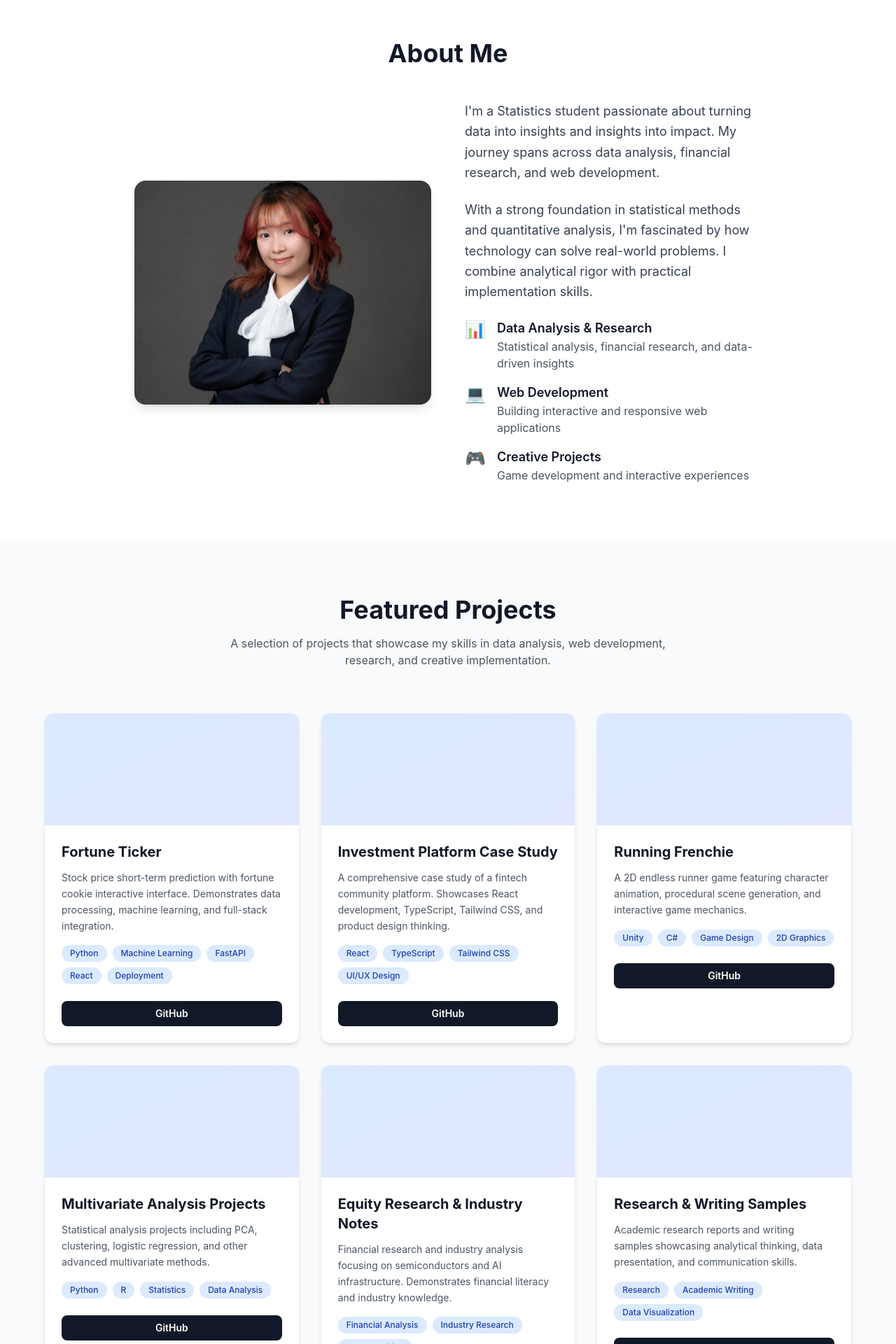
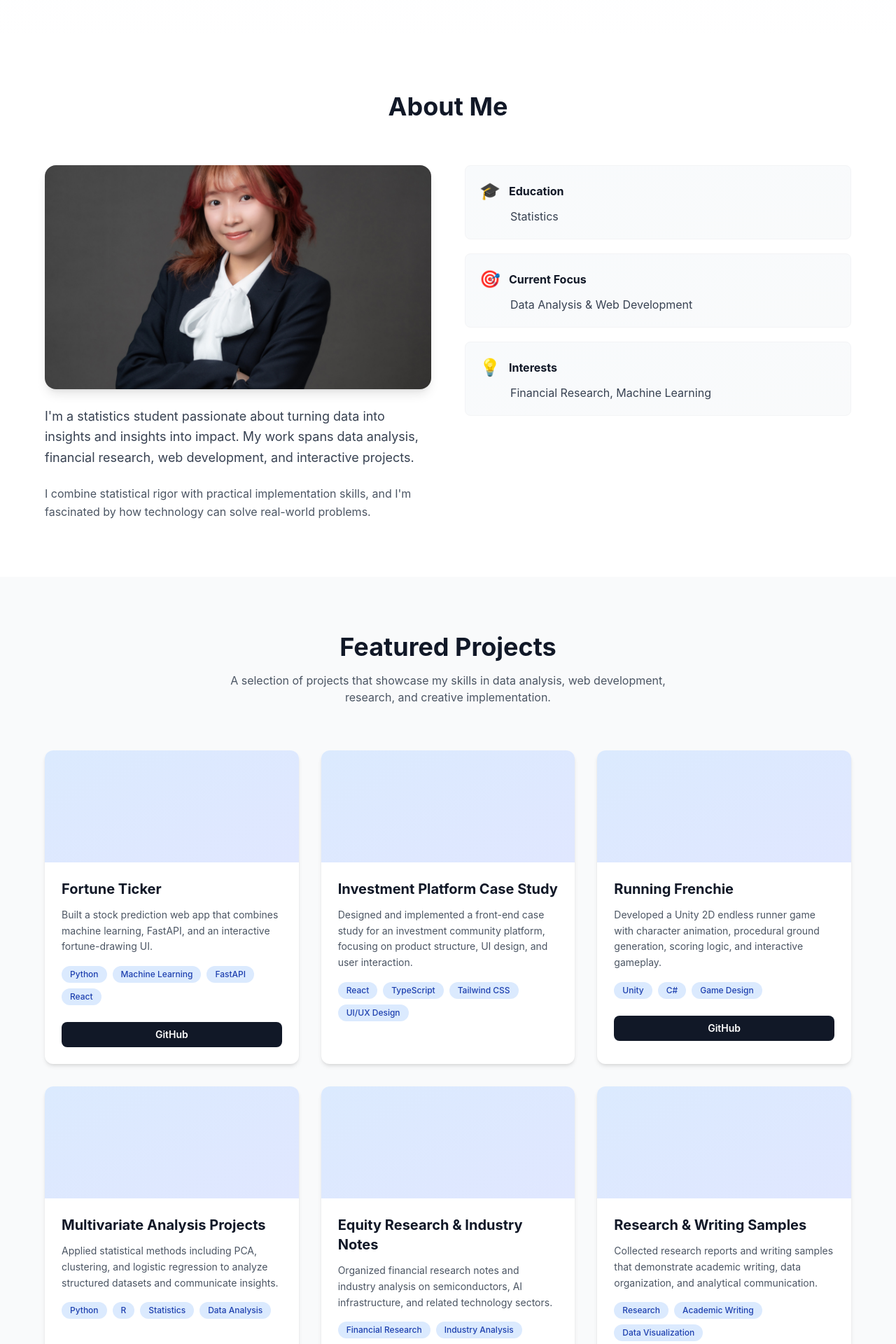
Before and after one commit to Ellen-Fang/ellen-fang-portfolio, a React (Vite) app: page / in a window 1280 px wide. Shown: the part 460-2380 px from the top of the page at 70% size. Built offline with nearby package versions, Linux system fonts and the light colour scheme.

Commit message:
Polish portfolio content and layout

```diff
--- a/src/components/About.jsx
+++ b/src/components/About.jsx
@@ -1,54 +1,57 @@
 import React from 'react'
 
 function About() {
+  const highlights = [
+    {
+      title: 'Education',
+      content: 'Statistics',
+      icon: '🎓'
+    },
+    {
+      title: 'Current Focus',
+      content: 'Data Analysis & Web Development',
+      icon: '🎯'
+    },
+    {
+      title: 'Interests',
+      content: 'Financial Research, Machine Learning',
+      icon: '💡'
+    }
+  ]
+
   return (
     <section id="about" className="py-20 px-4 bg-white">
-      <div className="max-w-4xl mx-auto">
-        <h2 className="text-4xl font-bold text-gray-900 mb-12 text-center">About Me</h2>
+      <div className="max-w-6xl mx-auto">
+        <h2 className="text-4xl font-bold text-gray-900 mb-16 text-center">About Me</h2>
 
-        <div className="grid md:grid-cols-2 gap-12 items-center">
-          <div>
+        <div className="grid md:grid-cols-2 gap-12">
+          <div className="space-y-6">
             <img
               src="/profile.jpg"
               alt="Ellen Fang"
-              className="rounded-2xl w-full h-64 md:h-80 object-cover shadow-lg"
+              className="rounded-2xl w-full h-80 object-cover shadow-lg"
             />
+            <p className="text-lg text-gray-700 leading-relaxed">
+              I'm a statistics student passionate about turning data into insights and insights into impact. My work spans data analysis, financial research, web development, and interactive projects.
+            </p>
+            <p className="text-gray-600 leading-relaxed">
+              I combine statistical rigor with practical implementation skills, and I'm fascinated by how technology can solve real-world problems.
+            </p>
           </div>
 
-          <div className="space-y-6">
-            <p className="text-lg text-gray-700 leading-relaxed">
-              I'm a Statistics student passionate about turning data into insights and insights into impact. My journey spans across data analysis, financial research, and web development.
-            </p>
-
-            <p className="text-lg text-gray-700 leading-relaxed">
-              With a strong foundation in statistical methods and quantitative analysis, I'm fascinated by how technology can solve real-world problems. I combine analytical rigor with practical implementation skills.
-            </p>
-
-            <div className="space-y-4">
-              <div className="flex items-start space-x-4">
-                <div className="text-2xl">📊</div>
-                <div>
-                  <h3 className="font-semibold text-gray-900 text-lg">Data Analysis & Research</h3>
-                  <p className="text-gray-600">Statistical analysis, financial research, and data-driven insights</p>
+          <div className="space-y-5">
+            {highlights.map((item, idx) => (
+              <div
+                key={idx}
+                className="bg-gradient-to-br from-slate-50 to-gray-50 rounded-lg p-5 border border-gray-100 hover:border-blue-300 transition-colors"
+              >
+                <div className="flex items-center space-x-3 mb-2">
+                  <span className="text-2xl">{item.icon}</span>
+                  <h3 className="font-bold text-gray-900">{item.title}</h3>
                 </div>
+                <p className="text-gray-700 ml-11">{item.content}</p>
               </div>
-
-              <div className="flex items-start space-x-4">
-                <div className="text-2xl">💻</div>
-                <div>
-                  <h3 className="font-semibold text-gray-900 text-lg">Web Development</h3>
-                  <p className="text-gray-600">Building interactive and responsive web applications</p>
-                </div>
-              </div>
-
-              <div className="flex items-start space-x-4">
-                <div className="text-2xl">🎮</div>
-                <div>
-                  <h3 className="font-semibold text-gray-900 text-lg">Creative Projects</h3>
-                  <p className="text-gray-600">Game development and interactive experiences</p>
-                </div>
-              </div>
-            </div>
+            ))}
           </div>
         </div>
       </div>
--- a/src/components/Contact.jsx
+++ b/src/components/Contact.jsx
@@ -9,29 +9,21 @@ function Contact() {
           I'm always interested in discussing new projects and opportunities. Feel free to reach out!
         </p>
 
-        <div className="grid md:grid-cols-2 gap-8">
-          {/* Email */}
-          <a
-            href="mailto:runyusheng@gmail.com"
-            className="bg-gradient-to-br from-blue-50 to-blue-100 rounded-xl p-8 text-center hover:shadow-lg transition-shadow"
-          >
-            <div className="text-4xl mb-4">✉️</div>
-            <h3 className="text-lg font-bold text-gray-900 mb-2">Email</h3>
-            <p className="text-gray-700 break-all">runyusheng@gmail.com</p>
-          </a>
-
-          {/* GitHub */}
+        <div className="flex flex-col items-center">
           <a
             href="https://github.com/Ellen-Fang"
             target="_blank"
             rel="noopener noreferrer"
-            className="bg-gradient-to-br from-slate-50 to-slate-100 rounded-xl p-8 text-center hover:shadow-lg transition-shadow"
+            className="bg-gradient-to-br from-slate-50 to-slate-100 rounded-xl p-8 text-center hover:shadow-lg transition-shadow w-full md:w-96"
           >
             <div className="text-4xl mb-4">🐙</div>
             <h3 className="text-lg font-bold text-gray-900 mb-2">GitHub</h3>
             <p className="text-gray-700">Ellen-Fang</p>
           </a>
 
+          <p className="text-gray-600 text-center mt-6 max-w-md">
+            Feel free to explore my projects on GitHub. For other inquiries, you can reach out directly.
+          </p>
         </div>
       </div>
     </section>
--- a/src/components/Hero.jsx
+++ b/src/components/Hero.jsx
@@ -4,11 +4,14 @@ function Hero() {
   return (
     <section className="pt-32 pb-20 px-4 bg-gradient-to-b from-slate-50 to-white">
       <div className="max-w-4xl mx-auto text-center">
-        <h1 className="text-5xl md:text-7xl font-bold text-gray-900 mb-6">
+        <h1 className="text-5xl md:text-7xl font-bold text-gray-900 mb-4">
           Ellen Fang
         </h1>
-        <p className="text-xl md:text-2xl text-gray-600 mb-12 leading-relaxed">
+        <p className="text-lg md:text-xl text-gray-500 mb-6 leading-relaxed">
           Statistics Student | Data Analysis | Financial Research | Web Development
+        </p>
+        <p className="text-xl md:text-2xl text-gray-700 mb-12 leading-relaxed font-light max-w-3xl mx-auto">
+          Building projects across data analysis, financial research, web development, and interactive applications.
         </p>
 
         <div className="flex flex-col sm:flex-row gap-4 justify-center items-center">
--- a/src/components/Projects.jsx
+++ b/src/components/Projects.jsx
@@ -5,50 +5,50 @@ function Projects() {
     {
       id: 1,
       title: 'Fortune Ticker',
-      description: 'Stock price short-term prediction with fortune cookie interactive interface. Demonstrates data processing, machine learning, and full-stack integration.',
-      technologies: ['Python', 'Machine Learning', 'FastAPI', 'React', 'Deployment'],
+      description: 'Built a stock prediction web app that combines machine learning, FastAPI, and an interactive fortune-drawing UI.',
+      technologies: ['Python', 'Machine Learning', 'FastAPI', 'React'],
       github: 'https://github.com/Ellen-Fang/Fortune-Ticker',
-      demo: '#',
+      demo: null,
     },
     {
       id: 2,
       title: 'Investment Platform Case Study',
-      description: 'A comprehensive case study of a fintech community platform. Showcases React development, TypeScript, Tailwind CSS, and product design thinking.',
+      description: 'Designed and implemented a front-end case study for an investment community platform, focusing on product structure, UI design, and user interaction.',
       technologies: ['React', 'TypeScript', 'Tailwind CSS', 'UI/UX Design'],
-      github: '#',
-      demo: '#',
+      github: null,
+      demo: null,
     },
     {
       id: 3,
       title: 'Running Frenchie',
-      description: 'A 2D endless runner game featuring character animation, procedural scene generation, and interactive game mechanics.',
-      technologies: ['Unity', 'C#', 'Game Design', '2D Graphics'],
+      description: 'Developed a Unity 2D endless runner game with character animation, procedural ground generation, scoring logic, and interactive gameplay.',
+      technologies: ['Unity', 'C#', 'Game Design'],
       github: 'https://github.com/Ellen-Fang',
-      demo: '#',
+      demo: null,
     },
     {
       id: 4,
       title: 'Multivariate Analysis Projects',
-      description: 'Statistical analysis projects including PCA, clustering, logistic regression, and other advanced multivariate methods.',
+      description: 'Applied statistical methods including PCA, clustering, and logistic regression to analyze structured datasets and communicate insights.',
       technologies: ['Python', 'R', 'Statistics', 'Data Analysis'],
-      github: '#',
-      demo: '#',
+      github: null,
+      demo: null,
     },
     {
       id: 5,
       title: 'Equity Research & Industry Notes',
-      description: 'Financial research and industry analysis focusing on semiconductors and AI infrastructure. Demonstrates financial literacy and industry knowledge.',
-      technologies: ['Financial Analysis', 'Industry Research', 'Report Writing'],
-      github: '#',
-      demo: '#',
+      description: 'Organized financial research notes and industry analysis on semiconductors, AI infrastructure, and related technology sectors.',
+      technologies: ['Financial Research', 'Industry Analysis', 'Report Writing'],
+      github: null,
+      demo: null,
     },
     {
       id: 6,
       title: 'Research & Writing Samples',
-      description: 'Academic research reports and writing samples showcasing analytical thinking, data presentation, and communication skills.',
+      description: 'Collected research reports and writing samples that demonstrate academic writing, data organization, and analytical communication.',
       technologies: ['Research', 'Academic Writing', 'Data Visualization'],
-      github: '#',
-      demo: '#',
+      github: null,
+      demo: null,
     },
   ]
 
@@ -86,6 +86,7 @@ function Projects() {
                 </div>
 
                 <div className="flex gap-3">
+                  {project.github && (
                     <a
                       href={project.github}
                       target="_blank"
@@ -94,7 +95,8 @@ function Projects() {
                     >
                       GitHub
                     </a>
-                  {project.demo !== '#' && (
+                  )}
+                  {project.demo && (
                     <a
                       href={project.demo}
                       target="_blank"
--- a/src/components/Resume.jsx
+++ b/src/components/Resume.jsx
@@ -34,15 +34,9 @@ function Resume() {
 
         {/* CTA */}
         <div className="mt-16 text-center">
-          <p className="text-gray-600 mb-6 text-lg">
-            For a detailed view of my background and accomplishments
+          <p className="text-gray-600 text-lg">
+            Resume available upon request.
           </p>
-          <a
-            href="#"
-            className="inline-block px-8 py-3 bg-blue-600 text-white rounded-lg font-semibold hover:bg-blue-700 transition-colors shadow-lg"
-          >
-            Download Resume
-          </a>
         </div>
       </div>
     </section>
--- a/src/components/Skills.jsx
+++ b/src/components/Skills.jsx
@@ -4,27 +4,23 @@ function Skills() {
   const skillCategories = [
     {
       category: 'Data Analysis',
-      skills: ['Python', 'R', 'SPSS', 'Excel', 'Statistics'],
+      skills: ['Python', 'R', 'SPSS', 'Excel', 'PCA', 'Clustering', 'Regression'],
     },
     {
       category: 'Web Development',
-      skills: ['React', 'Vite', 'Tailwind CSS', 'HTML', 'CSS', 'JavaScript'],
+      skills: ['React', 'Vite', 'Tailwind CSS', 'JavaScript', 'HTML', 'CSS', 'TypeScript'],
     },
     {
       category: 'Backend & Tools',
       skills: ['FastAPI', 'Git', 'GitHub', 'Docker', 'APIs'],
     },
     {
-      category: 'Financial Research',
-      skills: ['Financial Analysis', 'Industry Research', 'Report Writing', 'Market Analysis'],
+      category: 'Research',
+      skills: ['Financial Research', 'Industry Analysis', 'Report Writing'],
     },
     {
       category: 'Game Development',
-      skills: ['Unity', 'C#', 'Game Design', '2D Graphics'],
-    },
-    {
-      category: 'Other',
-      skills: ['Machine Learning', 'Data Visualization', 'Deployment', 'Problem Solving'],
+      skills: ['Unity', 'C#', 'Game Design'],
     },
   ]
 
```
Lines whose indentation alone changed are shown as unchanged.
